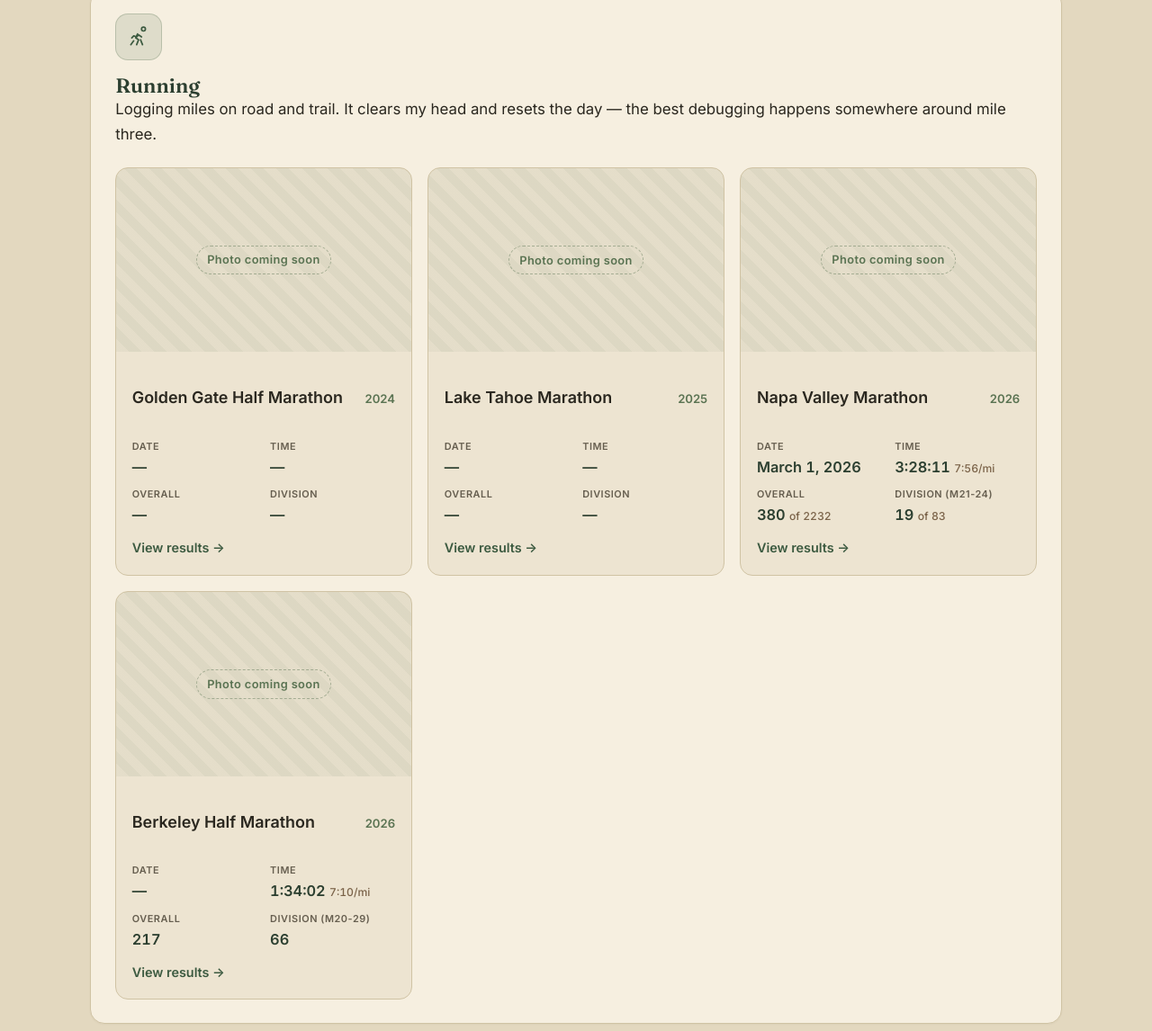
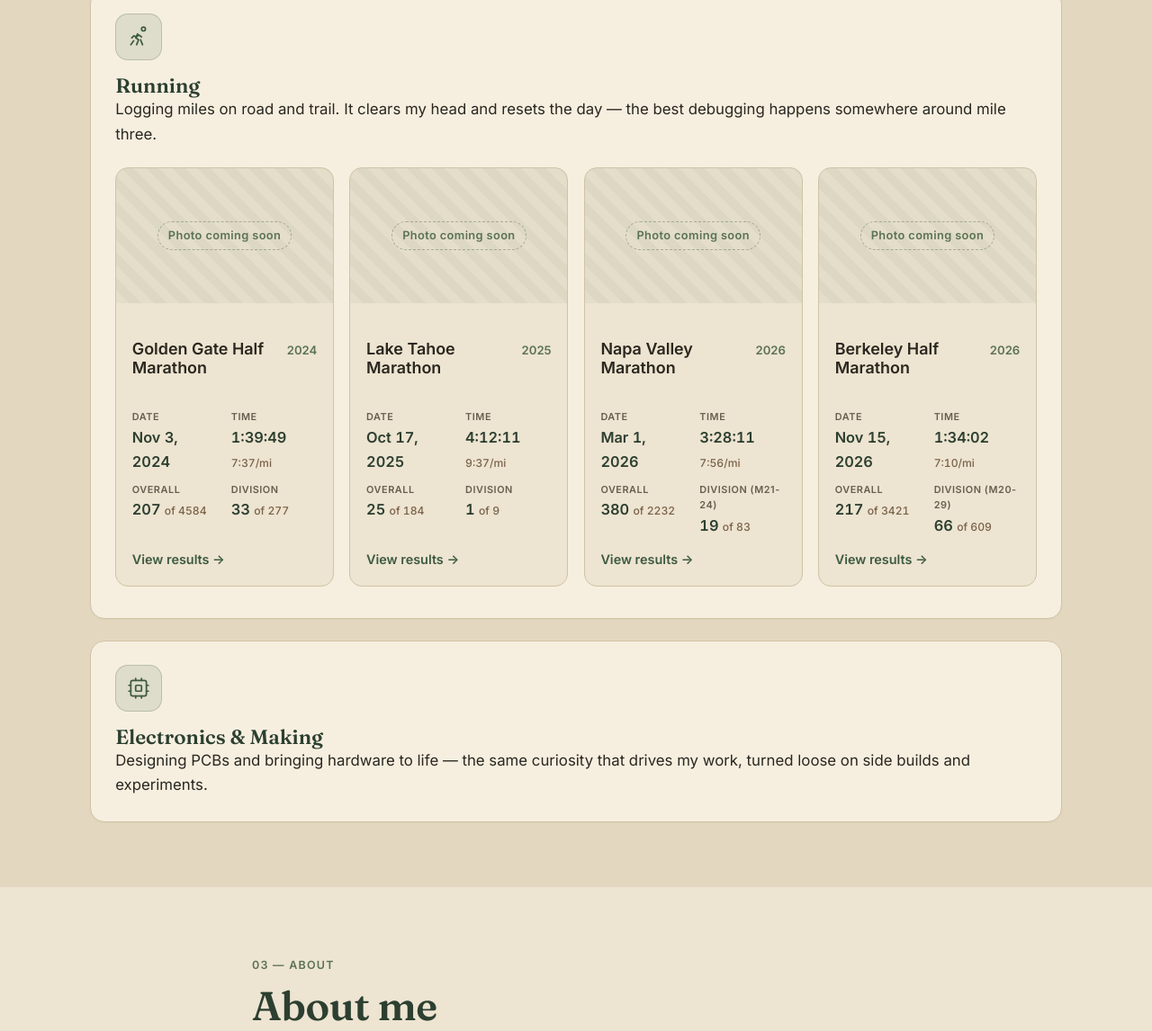
Before and after one commit to AndyKim519/andykim519.github.io, a plain HTML site: page index.html in a window 1280 px wide. Shown: the part 1323-2469 px from the top of the page at 90% size. Drawn offline with Linux system fonts and the light colour scheme.

Commit message:
Lay races in a horizontal row; fill all remaining race stats
- Races now display in a single horizontal row (grid auto-flow column +
  horizontal scroll/snap on narrow screens); hobby sections stay stacked
- Completed stats from provided data:
  - Golden Gate Half 2024: Nov 3 2024, 1:39:49 (7:37/mi), 207/4584, div 33/277
  - Lake Tahoe Marathon 2025: Oct 17 2025, 4:12:11 (9:37/mi), 25/184, div 1/9
  - Berkeley Half 2026: added Nov 15 2026 date, 217/3421, M20-29 66/609
- Normalized all dates to abbreviated-month form
- Golden Gate / Lake Tahoe paces computed from official times

```diff
--- a/css/styles.css
+++ b/css/styles.css
@@ -203,11 +203,13 @@ em { font-style: italic; color: var(--brown-soft); }
 
 /* Race cards inside the Running hobby card */
 .races {
-  list-style: none; margin: 1.4rem 0 0; padding: 0;
-  display: grid; gap: 1.1rem;
-  grid-template-columns: repeat(auto-fit, minmax(290px, 1fr));
+  list-style: none; margin: 1.4rem 0 0; padding: 0 0 .6rem;
+  display: grid; grid-auto-flow: column; grid-auto-columns: minmax(230px, 1fr);
+  gap: 1.1rem; overflow-x: auto; scroll-snap-type: x proximity;
+  scrollbar-width: thin;
 }
 .race {
+  scroll-snap-align: start;
   display: flex; flex-direction: column;
   background: var(--beige); border: 1px solid var(--line);
   border-radius: 14px; overflow: hidden;
--- a/index.html
+++ b/index.html
@@ -146,10 +146,10 @@
                     <span class="race__year">2024</span>
                   </div>
                   <dl class="race__stats">
-                    <div><dt>Date</dt><dd>&mdash;</dd></div>
-                    <div><dt>Time</dt><dd>&mdash;</dd></div>
-                    <div><dt>Overall</dt><dd>&mdash;</dd></div>
-                    <div><dt>Division</dt><dd>&mdash;</dd></div>
+                    <div><dt>Date</dt><dd>Nov 3, 2024</dd></div>
+                    <div><dt>Time</dt><dd>1:39:49 <span class="race__sub">7:37/mi</span></dd></div>
+                    <div><dt>Overall</dt><dd>207 <span class="race__sub">of 4584</span></dd></div>
+                    <div><dt>Division</dt><dd>33 <span class="race__sub">of 277</span></dd></div>
                   </dl>
                   <a class="race__link" href="https://results2.xacte.com/#/e/2569/trackers" target="_blank" rel="noopener">View results &rarr;</a>
                 </div>
@@ -167,10 +167,10 @@
                     <span class="race__year">2025</span>
                   </div>
                   <dl class="race__stats">
-                    <div><dt>Date</dt><dd>&mdash;</dd></div>
-                    <div><dt>Time</dt><dd>&mdash;</dd></div>
-                    <div><dt>Overall</dt><dd>&mdash;</dd></div>
-                    <div><dt>Division</dt><dd>&mdash;</dd></div>
+                    <div><dt>Date</dt><dd>Oct 17, 2025</dd></div>
+                    <div><dt>Time</dt><dd>4:12:11 <span class="race__sub">9:37/mi</span></dd></div>
+                    <div><dt>Overall</dt><dd>25 <span class="race__sub">of 184</span></dd></div>
+                    <div><dt>Division</dt><dd>1 <span class="race__sub">of 9</span></dd></div>
                   </dl>
                   <a class="race__link" href="https://results.raceroster.com/v3/events/ufkaaytknesjaycb/race/245859/participant/yn2m7enjua26ffb5?filter_search=Andrew+Kim" target="_blank" rel="noopener">View results &rarr;</a>
                 </div>
@@ -188,7 +188,7 @@
                     <span class="race__year">2026</span>
                   </div>
                   <dl class="race__stats">
-                    <div><dt>Date</dt><dd>March 1, 2026</dd></div>
+                    <div><dt>Date</dt><dd>Mar 1, 2026</dd></div>
                     <div><dt>Time</dt><dd>3:28:11 <span class="race__sub">7:56/mi</span></dd></div>
                     <div><dt>Overall</dt><dd>380 <span class="race__sub">of 2232</span></dd></div>
                     <div><dt>Division (M21-24)</dt><dd>19 <span class="race__sub">of 83</span></dd></div>
@@ -209,10 +209,10 @@
                     <span class="race__year">2026</span>
                   </div>
                   <dl class="race__stats">
-                    <div><dt>Date</dt><dd>&mdash;</dd></div>
+                    <div><dt>Date</dt><dd>Nov 15, 2026</dd></div>
                     <div><dt>Time</dt><dd>1:34:02 <span class="race__sub">7:10/mi</span></dd></div>
-                    <div><dt>Overall</dt><dd>217</dd></div>
-                    <div><dt>Division (M20-29)</dt><dd>66</dd></div>
+                    <div><dt>Overall</dt><dd>217 <span class="race__sub">of 3421</span></dd></div>
+                    <div><dt>Division (M20-29)</dt><dd>66 <span class="race__sub">of 609</span></dd></div>
                   </dl>
                   <a class="race__link" href="https://live.chronotrack.com/event/94320/results/entry/80911068" target="_blank" rel="noopener">View results &rarr;</a>
                 </div>
```
